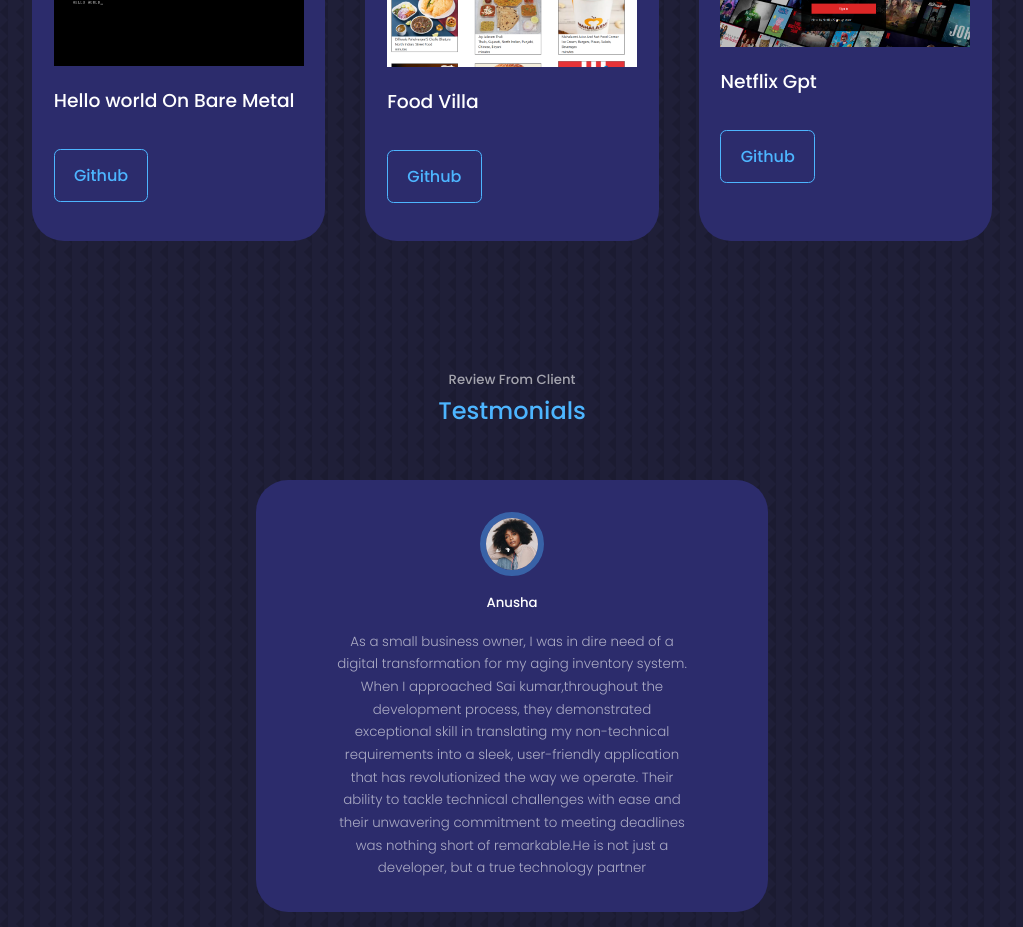
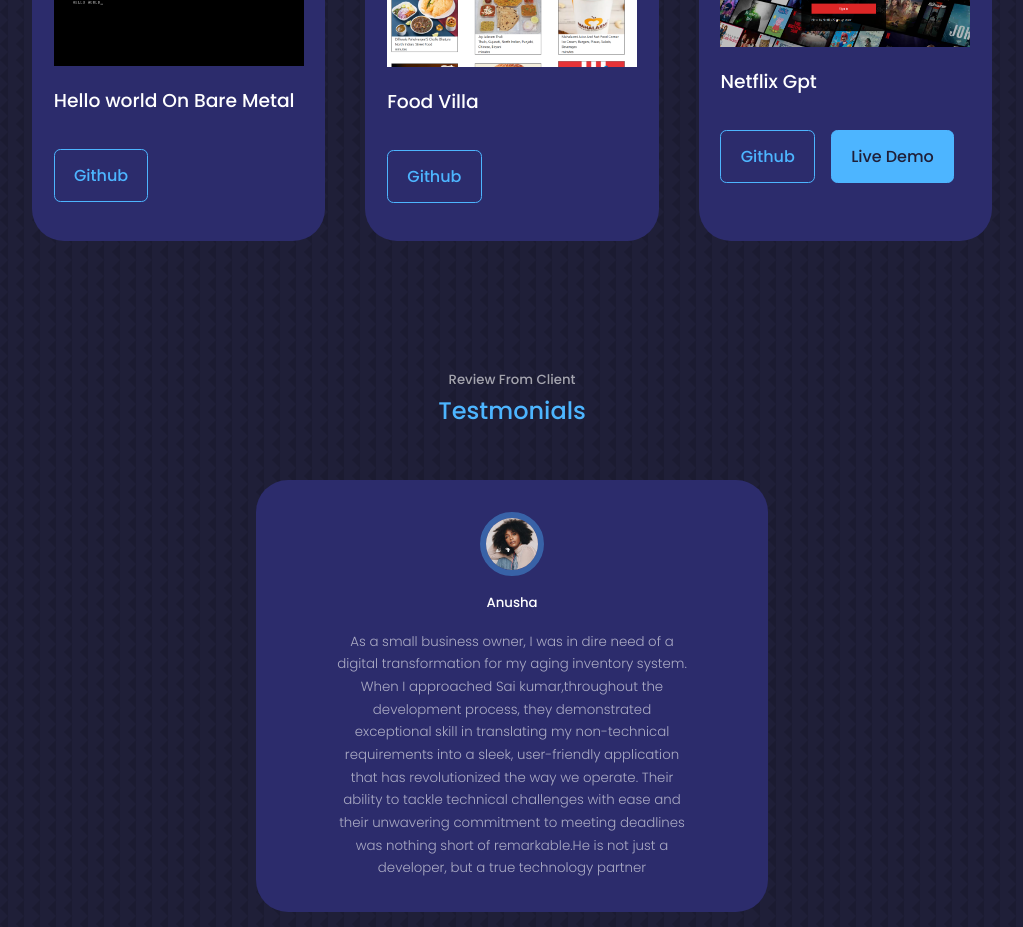
Before and after one commit to chsaikumar445/react-portfolio, a React (Create React App) app: page / in a window 1280 px wide. Shown: the part 3500-4427 px from the top of the page, without its empty margins (128-1151 px from the left). Built offline with nearby package versions, Linux system fonts and the light colour scheme.

Commit message:
added new project

```diff
--- a/src/components/portfolio/portfolioData.js
+++ b/src/components/portfolio/portfolioData.js
@@ -42,6 +42,7 @@ const data = [
     image: IMG6,
     title: "Netflix Gpt",
     github: "https://github.com/chsaikumar445/netflixgpt",
+    demo: "https://main--luminous-liger-5b06d1.netlify.app/",
   },
 ];
 
```
Also changed, not shown: 1 other file (tests, documents, lock files or other folders).
